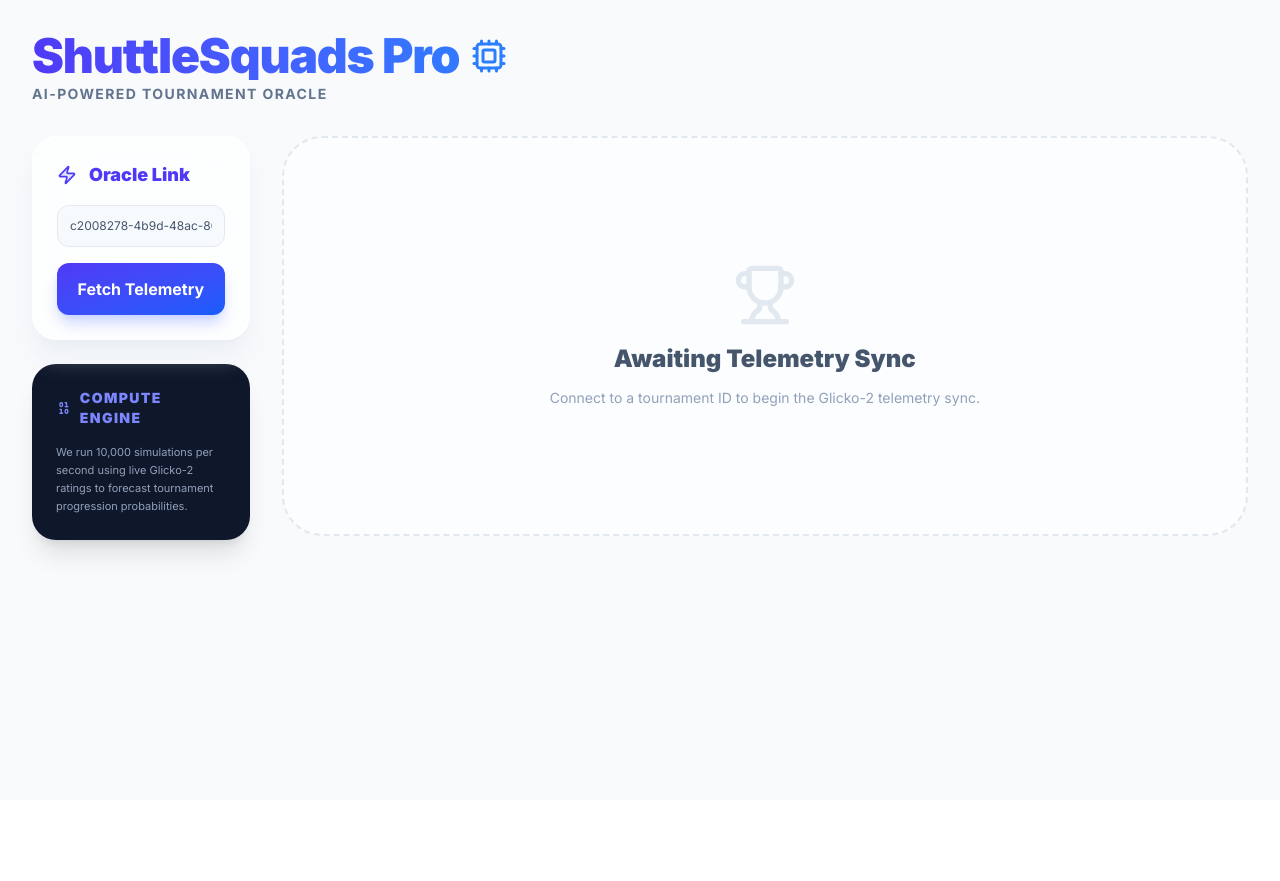
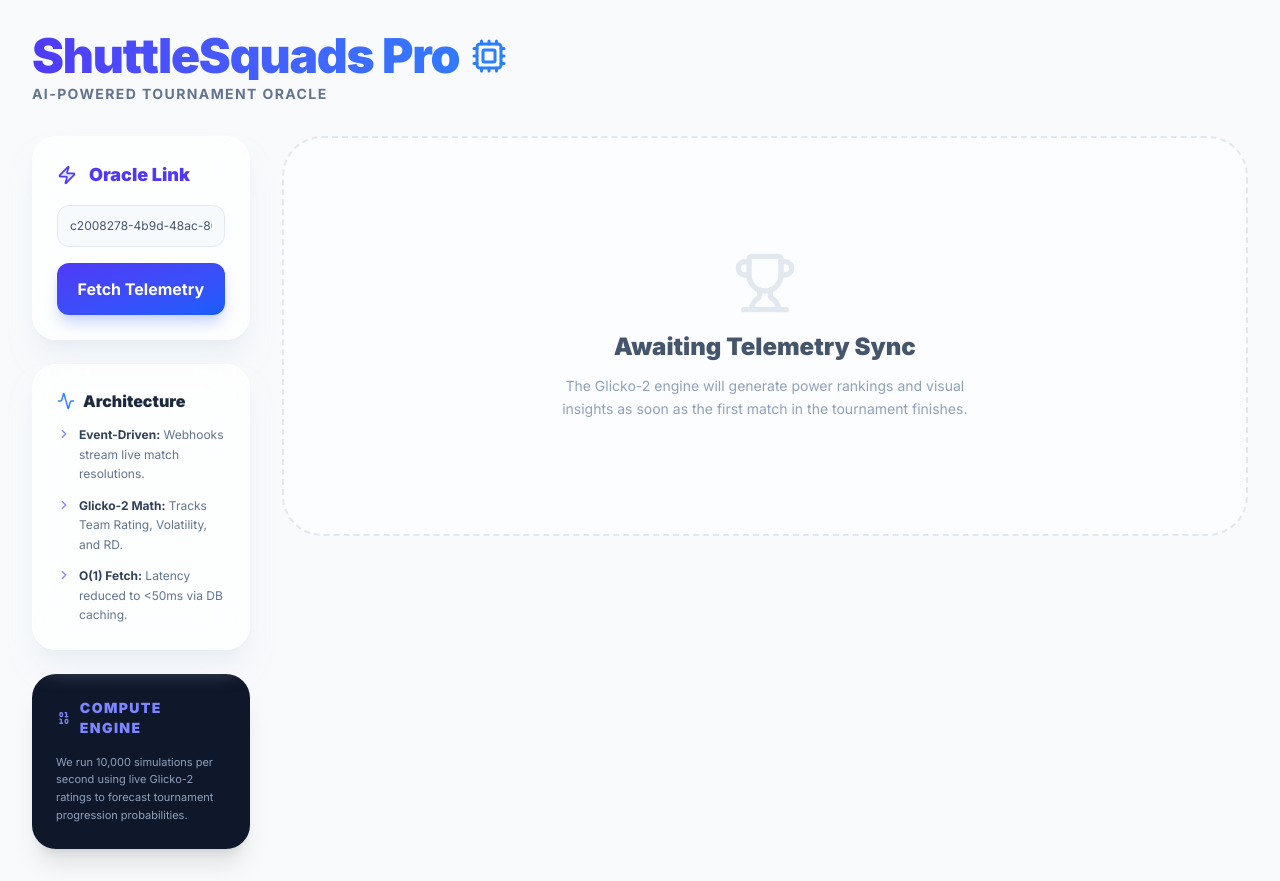
Before and after one commit to smazhuvan/ShuttleSquads-Pro, a Next.js app: page / in a window 1280 px wide. Before the commit the page ends 800 px from the top, so only its background shows below. Built offline with nearby package versions, Linux system fonts and the light colour scheme.

Commit message:
Removed Bracket Visualizer

```diff
--- a/src/app/page.jsx
+++ b/src/app/page.jsx
@@ -155,6 +155,17 @@ export default function ShuttleSquadsPro() {
             </button>
           </div>
 
+          <div className="bg-white/70 backdrop-blur-xl border border-white p-6 rounded-3xl shadow-xl shadow-slate-200/50 hidden xl:block">
+            <h3 className="font-black text-slate-800 mb-3 flex items-center gap-2">
+              <Activity size={18} className="text-blue-500"/> Architecture
+            </h3>
+            <ul className="text-xs text-slate-500 space-y-3">
+              <li className="flex gap-2 leading-relaxed"><ChevronRight size={14} className="text-indigo-400 shrink-0 mt-0.5"/> <span><strong className="text-slate-700">Event-Driven:</strong> Webhooks stream live match resolutions.</span></li>
+              <li className="flex gap-2 leading-relaxed"><ChevronRight size={14} className="text-indigo-400 shrink-0 mt-0.5"/> <span><strong className="text-slate-700">Glicko-2 Math:</strong> Tracks Team Rating, Volatility, and RD.</span></li>
+              <li className="flex gap-2 leading-relaxed"><ChevronRight size={14} className="text-indigo-400 shrink-0 mt-0.5"/> <span><strong className="text-slate-700">O(1) Fetch:</strong> Latency reduced to &lt;50ms via DB caching.</span></li>
+            </ul>
+          </div>
+
           <div className="bg-slate-900 text-white p-6 rounded-3xl shadow-xl space-y-4">
             <h3 className="font-black text-sm uppercase tracking-widest text-indigo-400 flex items-center gap-2">
                 <Binary size={16}/> Compute Engine
@@ -173,7 +184,7 @@ export default function ShuttleSquadsPro() {
               <Trophy size={64} className="text-slate-200 mb-4" />
               <h3 className="text-slate-600 font-black text-2xl">Awaiting Telemetry Sync</h3>
               <p className="text-slate-400 text-sm mt-3 max-w-md leading-relaxed">
-                Connect to a tournament ID to begin the Glicko-2 telemetry sync.
+                The Glicko-2 engine will generate power rankings and visual insights as soon as the first match in the tournament finishes.
               </p>
             </div>
           )}
@@ -207,12 +218,12 @@ export default function ShuttleSquadsPro() {
                         <tr className="border-b-2 border-slate-100 text-slate-400 uppercase tracking-widest text-[10px] font-black">
                           <th className="p-4">Rank</th>
                           <th className="p-4">Franchise</th>
-                          <th className="p-4 w-1/3">Power Rating</th>
+                          <th className="p-4 w-1/3">Glicko-2 Power Rating</th>
                           <th className="p-4">AI Projection</th>
                         </tr>
                       </thead>
                       <tbody>
-                        {data.map((team) => (
+                        {data.map((team, idx) => (
                           <tr key={team.team} className="border-b border-slate-50 hover:bg-slate-50/80 transition-colors group">
                             <td className="p-4 font-black text-slate-400 group-hover:text-indigo-500 transition-colors">#{team.rank}</td>
                             <td className="p-4 font-bold text-slate-700">{team.team}</td>
```
